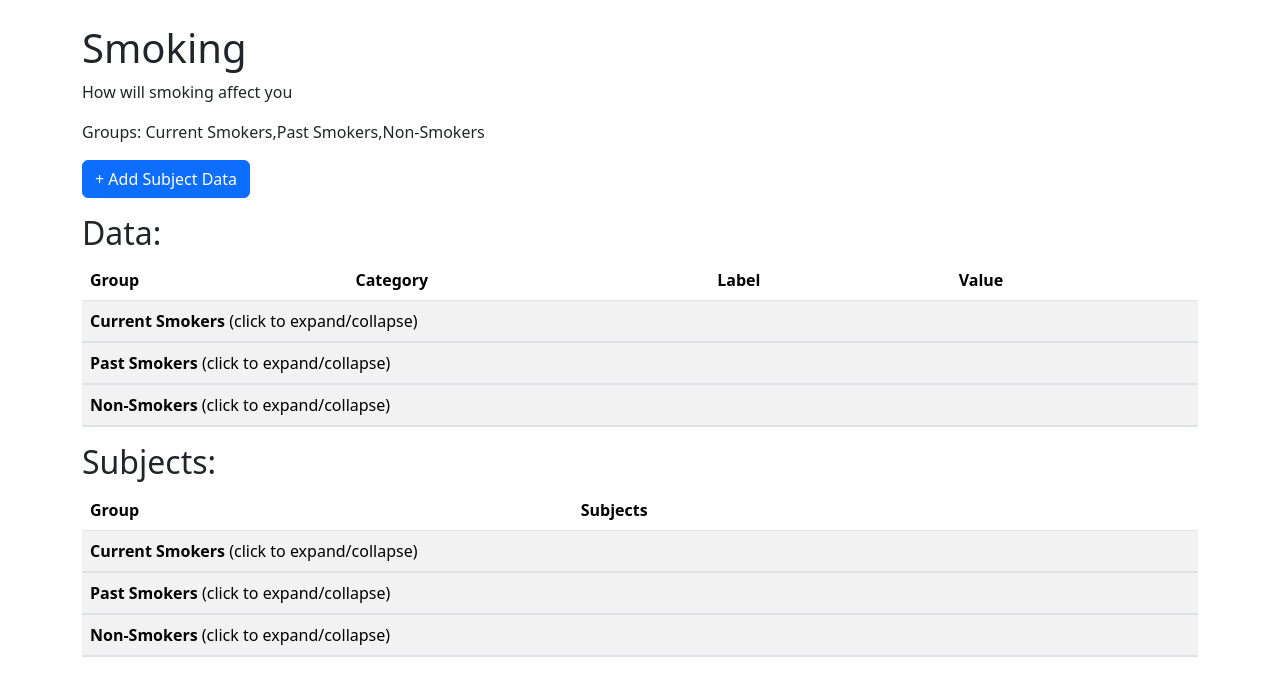
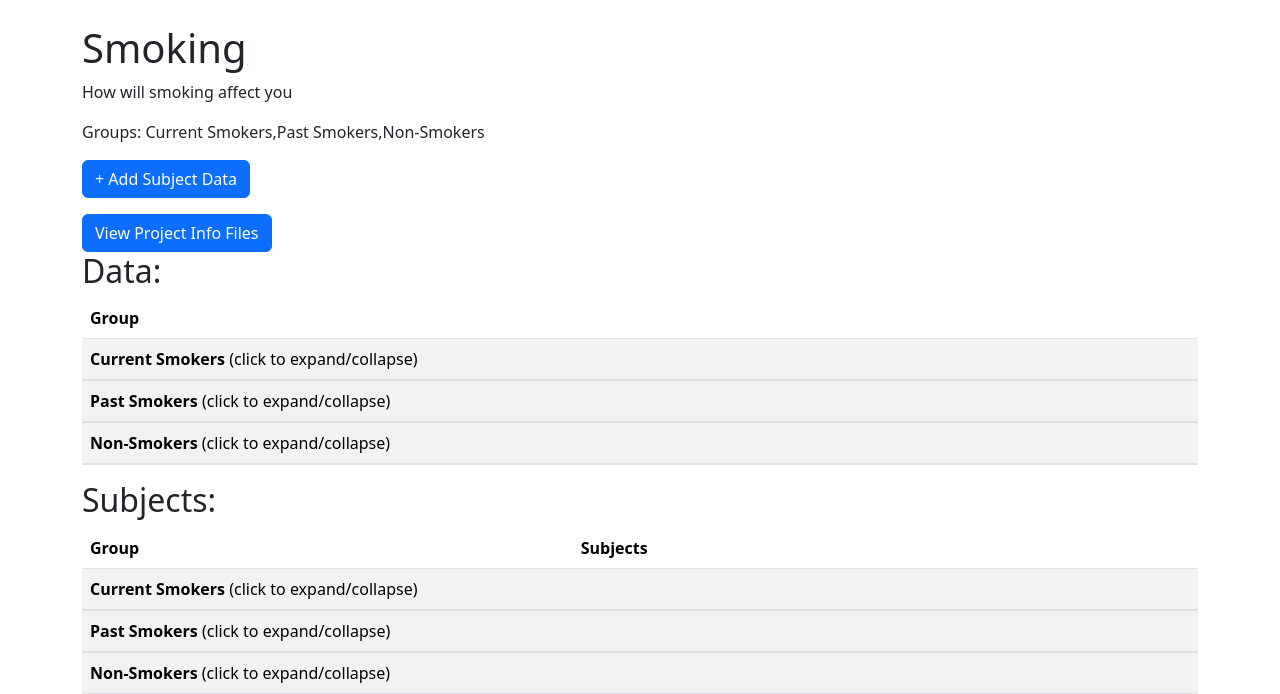
Before and after one commit to ctcoons/project-init, a Django app: page /project/1/ in a window 1280 px wide. Shown: the part 56-750 px from the top of the page. Run offline with Django 5.2, Linux system fonts and the light colour scheme; a user stored in the database is signed in; data comes from the database, SQL or seed files in the repository; both versions use the stored data as it was after the commit.

Commit message:
Adding files success

```diff
--- a/core/models.py
+++ b/core/models.py
@@ -32,3 +32,19 @@ class GroupSubData(models.Model):
 class Subject(models.Model):
     group = models.ForeignKey(GroupData, related_name="subjects", on_delete=models.CASCADE)
     metadata = models.JSONField(default=dict, blank=True)  # store CSV row
+
+
+class ProjectFile(models.Model):
+    VISIBILITY_CHOICES = [
+        ("private", "Private"),
+        ("public", "Public"),
+    ]
+
+    project = models.ForeignKey(ProjectData, on_delete=models.CASCADE, related_name="files")
+    uploaded_by = models.ForeignKey(User, on_delete=models.CASCADE)
+    file = models.FileField(upload_to="project_files/")
+    visibility = models.CharField(max_length=10, choices=VISIBILITY_CHOICES, default="private")
+    uploaded_at = models.DateTimeField(auto_now_add=True)
+
+    def __str__(self):
+        return f"{self.file.name} ({self.visibility})"
--- a/core/templates/core/project_detail.html
+++ b/core/templates/core/project_detail.html
@@ -8,20 +8,23 @@
     <a href="{% url 'add_subject_data' project.id %}" class="btn btn-primary mb-3">
         + Add Subject Data
     </a>
+
 {% else %}
     <button class="btn btn-secondary mb-3" disabled title="Only the project owner can add subject data">
         + Add Subject Data
     </button>
 {% endif %}
 
+<br>
+    <a href="{% url 'view_files' project.id %}" >
+        <button class="btn btn-primary">View Project Info Files</button>
+    </a>
+
 <h2>Data:</h2>
 <table class="table table-striped align-middle">
     <thead>
         <tr>
             <th>Group</th>
-            <th>Category</th>
-            <th>Label</th>
-            <th>Value</th>
         </tr>
     </thead>
     <tbody>
--- a/core/urls.py
+++ b/core/urls.py
@@ -12,4 +12,6 @@ urlpatterns = [
     path("upload-excel-confirm/", views.upload_excel_confirm, name="upload_excel_confirm"),
     path("project/<int:project_id>/", views.project_detail, name="project_detail"),
     path("project/<int:project_id>/add-subject-data/", views.add_subject_data, name="add_subject_data"),
+    path("project/<int:project_id>/files/", views.view_files, name="view_files"),
+    path("project/<int:project_id>/file/<int:file_id>/delete/", views.delete_file, name="delete_file"),
 ]
--- a/core/views.py
+++ b/core/views.py
@@ -1,7 +1,3 @@
-import csv
-import io
-import tempfile
-import json
 import os
 from collections import defaultdict
 from functools import wraps
@@ -12,10 +8,9 @@ from django.contrib.auth import login
 from django.contrib.auth.decorators import login_required
 from django.views.decorators.csrf import csrf_exempt
 from django.http import FileResponse, JsonResponse, HttpResponseForbidden
-from openpyxl.pivot.cache import GroupItems
 
-from .forms import SignUpForm, ProjectDataForm, UploadExcelForm, CSVUploadForm, SubjectSelectionForm
-from .models import ProjectData, GroupData, GroupSubData, Subject
+from .forms import SignUpForm, ProjectDataForm, CSVUploadForm, SubjectSelectionForm, ProjectFileForm
+from .models import ProjectData, GroupData, GroupSubData, Subject, ProjectFile
 from core.utils.excel.excel_file_generation import ExcelFileGenerator
 from core.utils.excel.project_data import FileReaderProjectData as ExcelProjectData
 from .utils.excel.file_reader import FileReader, FileReaderResponse
@@ -200,6 +195,49 @@ def project_detail(request, project_id):
             "subjects": subjects,
         },
     )
+# ----------------- View, Add, and Delete Files -----------------
+
+
+@login_required
+def view_files(request, project_id):
+    project = get_object_or_404(ProjectData, id=project_id)
+
+    # Owner sees all, others see only public
+    if request.user == project.owner:
+        files = project.files.all()
+    else:
+        files = project.files.filter(visibility="public")
+
+    form = None
+    if request.user == project.owner:
+        if request.method == "POST":
+            form = ProjectFileForm(request.POST, request.FILES)
+            if form.is_valid():
+                new_file = form.save(commit=False)
+                new_file.project = project
+                new_file.uploaded_by = request.user
+                new_file.save()
+                return redirect("view_files", project_id=project.id)
+        else:
+            form = ProjectFileForm()
+
+    return render(request, "core/view_files.html", {
+        "project": project,
+        "files": files,
+        "form": form,
+    })
+
+
+@project_owner_required
+@login_required
+def delete_file(request, project_id, file_id):
+    file = get_object_or_404(ProjectFile, id=file_id)
+    if request.user == file.project.owner:
+        if file.file:
+            file.file.delete()
+        file.delete()
+    return redirect("view_files", project_id=project_id)
+
 
 def make_json_safe(obj):
     """
```
Also changed, not shown: core/forms.py (+7 -1 lines), db.sqlite3.
